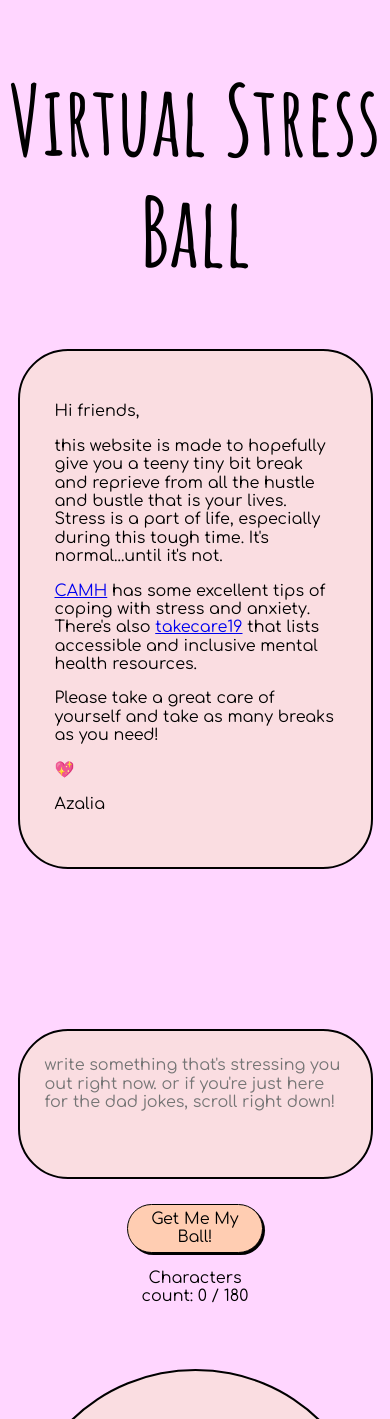
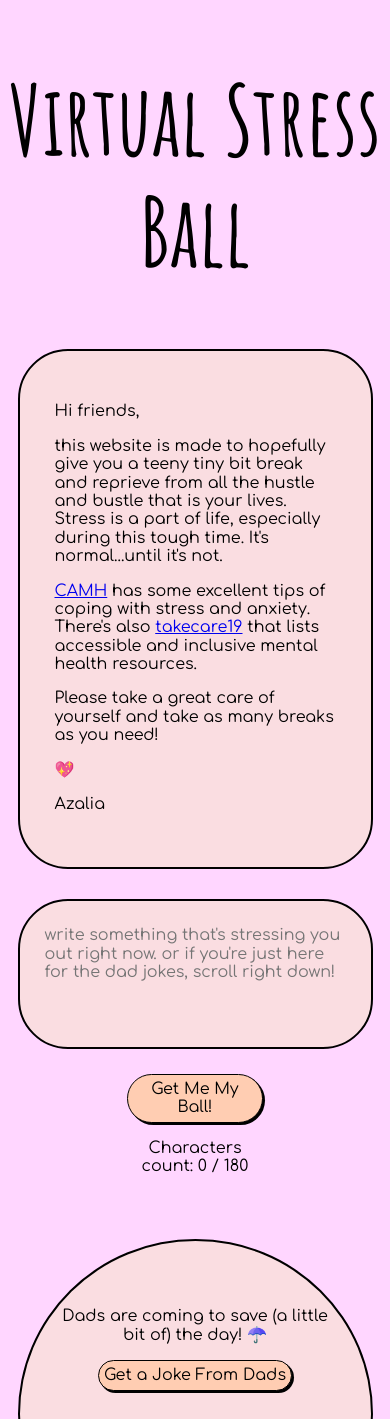
Before and after one commit to azalialoe/azalia-loeciano-project-three, a React (Create React App) app: page / in a window 390 px wide. Shown: the top 1419 px of the page. Built offline with nearby package versions, Linux system fonts and the light colour scheme.

Commit message:
added some more tiny styling change

```diff
--- a/src/styles/App.css
+++ b/src/styles/App.css
@@ -166,6 +166,10 @@ footer {
     padding: 120px 20px 0 20px;
   }
 
+  form {
+    margin-top: 20px;
+  }
+
   .resetButton {
     margin: auto 20%;
   }
```
